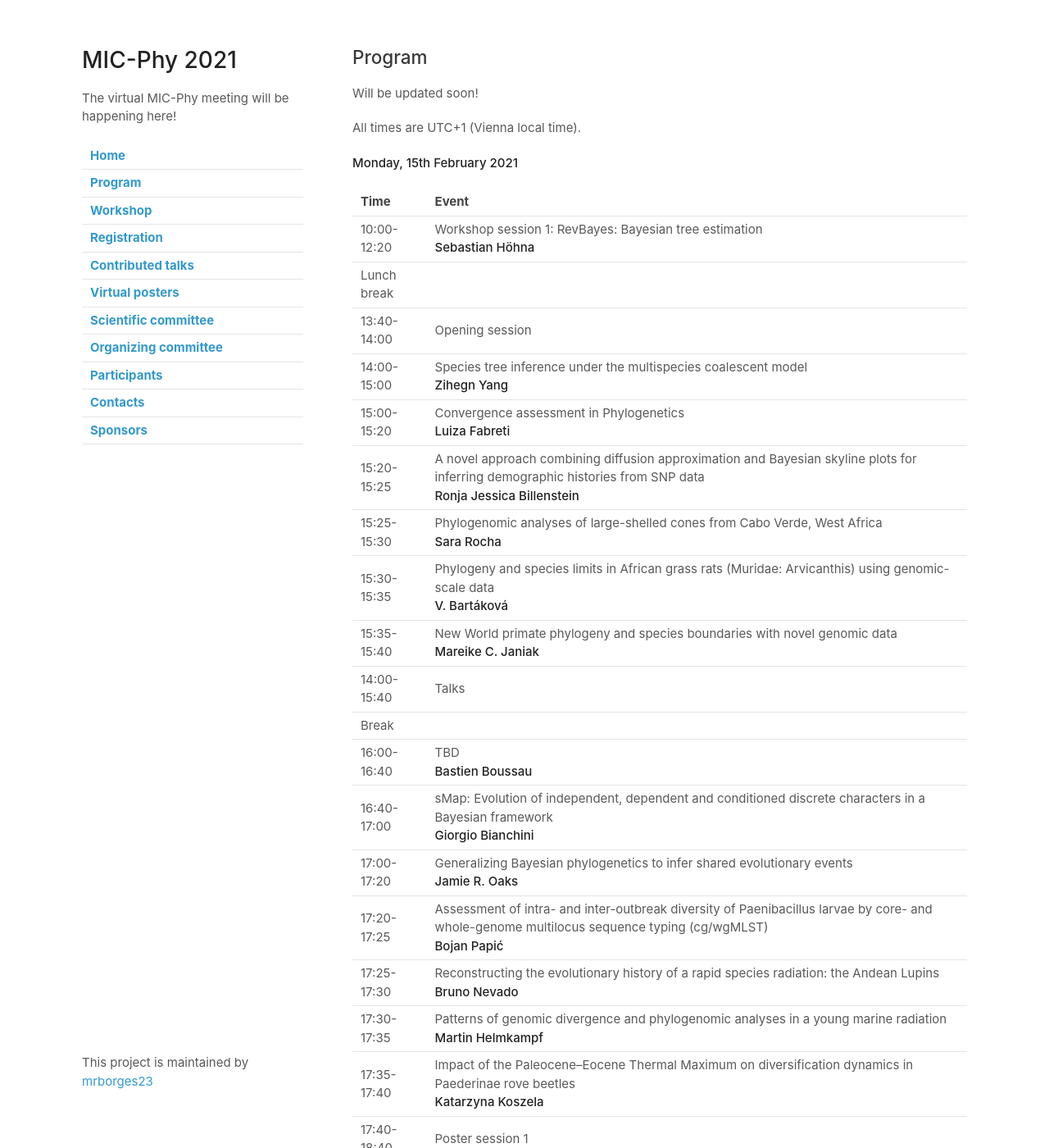
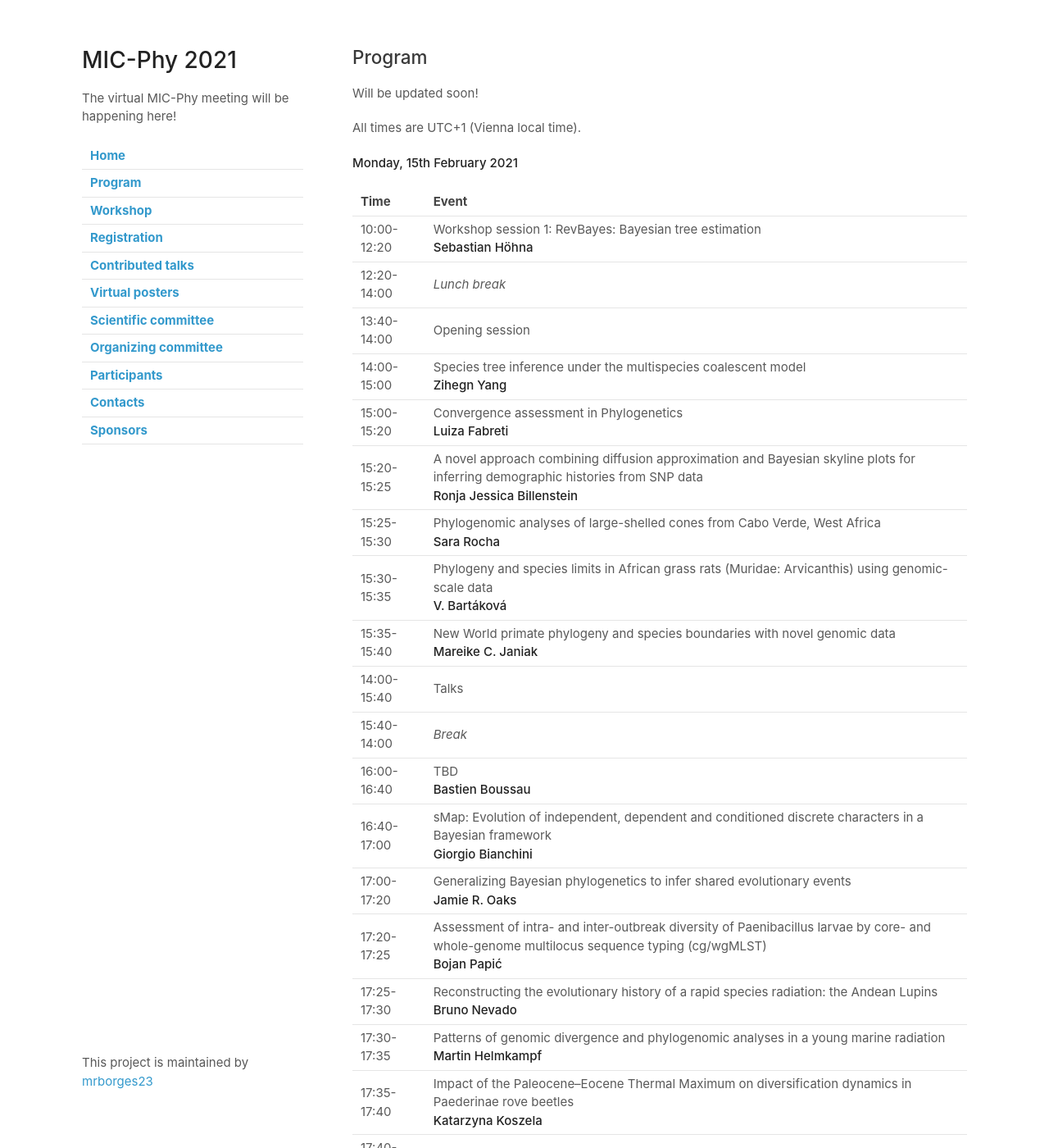
Before and after one commit to mrborges23/micphy2021, a Jekyll site: the page built from program.md, in a window 1280 px wide and 1400 px high. Shown: the whole window at 82% size. Built offline with Jekyll 4.4.1, drawn with Linux system fonts in a browser that asks for light colours; our own code applies the rules of GitHub Pages for plain Markdown files; some of the changed text lies outside the part shown.

Commit message:
schedule

```diff
--- a/program.md
+++ b/program.md
@@ -9,7 +9,7 @@ All times are UTC+1 (Vienna local time).
 | Time | Event |
 |---|---|
 |10:00-12:20| Workshop session 1: RevBayes: Bayesian tree estimation<br/>**Sebastian Höhna** |
-| Lunch break | |
+|12:20-14:00| *Lunch break* |
 |13:40-14:00| Opening session |
 |14:00-15:00| Species tree inference under the multispecies coalescent model<br/>**Zihegn Yang**   |
 |15:00-15:20| Convergence assessment in Phylogenetics <br/> **Luiza Fabreti** |
@@ -18,7 +18,7 @@ All times are UTC+1 (Vienna local time).
 |15:30-15:35| Phylogeny and species limits in African grass rats (Muridae: Arvicanthis) using genomic-scale data  <br/> **V. Bartáková**|
 |15:35-15:40| New World primate phylogeny and species boundaries with novel genomic data <br/>  **Mareike C. Janiak** |
 |14:00-15:40| Talks |
-| Break | |
+|15:40-14:00| *Break*|
 |16:00-16:40| TBD <br/> **Bastien Boussau** |
 |16:40-17:00| sMap: Evolution of independent, dependent and conditioned discrete characters in a Bayesian framework <br/>**Giorgio Bianchini** |
 |17:00-17:20| Generalizing Bayesian phylogenetics to infer shared evolutionary events<br/>**Jamie R. Oaks** |
@@ -35,7 +35,7 @@ All times are UTC+1 (Vienna local time).
 | Time| Event |
 |---|---|
 |10:00-12:20| Workshop session 2: IQ-tree Polymorphism-aware phylogentic models <br/> **Dominik Schrempf**  |
-| Lunch break | |
+|12:20-14:00| *Lunch break* |
 |14:00-14:40| TBD  <br/> **Carolin Kosiol**  |
 |14:40-15:00| ILS-Aware Analyses of Retroelement Insertions in the Anomaly Zone <br/>  **Erin Molloy** |
 |15:00-15:20| The corrected Synonymous Dinucleotide Usage: a novel framework for quantifying genomic dinucleotide representation <br/>  **Spyros Lytras** |
@@ -43,7 +43,7 @@ All times are UTC+1 (Vienna local time).
 |15:25-15:30| Phylogenetic relationships and evolution of Paederinae rove beetles (Staphylinidae) based on genomic and morphological data <br/>  **Alexandra Tokareva** |
 |15:30-15:35| Phylogenomics analysis reveals new microsporidian species as the most basal member of Ordospora clade  <br/> **de Albuquerque, N. R. M.**  |
 |15:35-15:40| Molecular Evolution of Olfactory Receptors through jawless and jawed fishes <br/> **Liliana Silva**  |
-| Break | |
+|15:40-14:00| *Break*|
 |16:00-17:00| TBD <br/> **Tracy Heath**  |
 |17:00-17:20| Inferring divergence times using a stepwise Bayesian approach<br/> **Allison Yi Hsiang** |
 |17:20-17:40| Dating Alphaproteobacteria evolution with eukaryotic fossils <br/> **Sishuo Wang**  |
@@ -56,12 +56,12 @@ All times are UTC+1 (Vienna local time).
 | Time| Event |
 |---|---|
 |10:00-12:20| Workshop session 3: Bayesian polymorphism-aware phylogenetic inference  <br/>**Rui Borges and Carolin Koisol** |
-| Lunch break | |
+|12:20-14:00| *Lunch break* |
 |14:00-14:40| Mutational signatures in cancer genomics<br/>**Asger Hobolth** |
 |14:40-15:00| On the terminal branch length distribution and its application in the singleton density score <br/>**Benjamin Wölfl** |
 |15:00-15:20| Placing ancient DNA sequences into reference phylogenies  <br/>**Bianca De Sanctis**  |
 |15:20-15:40| Dissecting genomic determinants of positive selection with an evolution-guided regression model<br/>**Yi-Fei Huang** |
-| Break | |
+|15:40-14:00| *Break*|
 |16:00-16:40| TBD |
 |16:40-17:00| Ordering the events in the ancient tree of life with edge length ratio distributions <br/> **Andrew J. Roger**  |
 |17:40-18:00| Discussion group |
```
